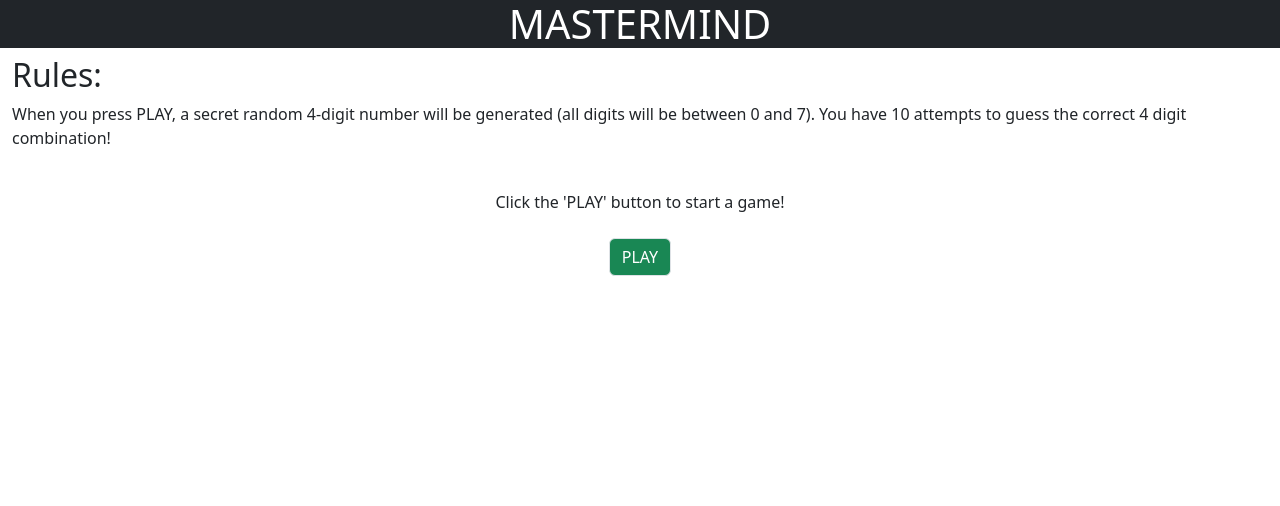
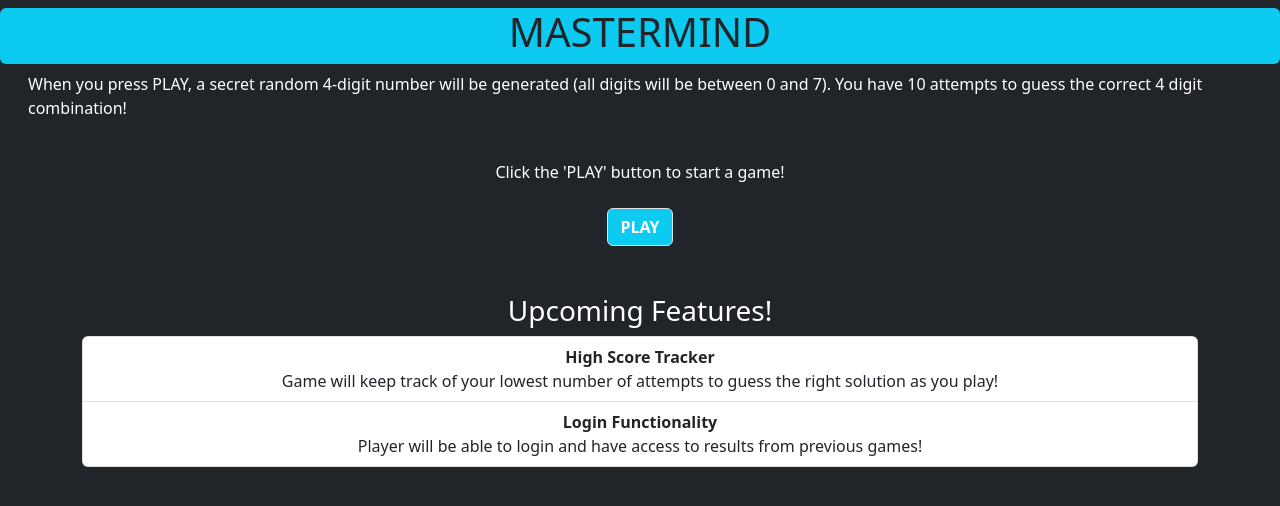
Before and after one commit to seyi91/mastermind, a website: page views/index.html in a window 1280 px wide. Drawn offline with nearby package versions, Linux system fonts and the light colour scheme; files that its build step writes are made by us from their sources; files whose address does not match are found by name.

Commit message:
remove unnecessary files

```diff
--- a/app.js
+++ b/app.js
@@ -7,8 +7,7 @@ app.set('views', __dirname + '/views');
 app.engine('html', require('ejs').renderFile);
 app.set("view engine", "html");
 
-
-app.use(express.static("public"));
+//configure my views and js folders
 app.use(express.static("views"));
 app.use(express.static("js"));
 
--- a/js/game.js
+++ b/js/game.js
@@ -14,6 +14,8 @@ let attempts = 0;
 let hiScore = 0;
 
 //Helper functions
+
+//retrieves the random 4 digit number from APi
 async function getRandNum() {
     try {
         const response = await axios.get("https://www.random.org/integers/?num=4&min=0&max=7&col=1&base=10&format=plain&rnd=new")
@@ -24,6 +26,7 @@ async function getRandNum() {
     }
 }
 
+//refreshes the page to start a new game
 function newGame() {
     location.reload();
 }
@@ -34,7 +37,7 @@ function checkIfEqual(answer, guess) {
     return false;
 }
 
-// creates a new table row to display user attempts, guesses, and hints
+// creates a new table row to display user attempts, guesses, and hints each turn
 function showUserFeedback() {
     //Select table body
     let tableBody = document.querySelector("tbody");
--- a/public/game.css
+++ /dev/null
@@ -1,28 +0,0 @@
-body {
-    background-color: whitesmoke;
-    display: flex;
-    justify-content: center;
-}
-
-#game {
-    text-align: center;
-    height: 650px;
-    width: 650px;
-    border: 1px solid black;
-}
-
-form {
-    margin: 30px;
-
-}
-
-.num-btn {
-    display: inline-flex;
-    height: 15px;
-    width: 15px;
-    padding: 5px;
-    margin: 5px;
-    border: 1px solid black;
-    text-align: center;
-    justify-content: center;
-}
--- a/public/index.css
+++ /dev/null
@@ -1,3 +0,0 @@
-body {
-    background-color: black;
-}
--- a/views/index.html
+++ b/views/index.html
@@ -1,20 +1,25 @@
 <!DOCTYPE html>
 <html lang="en">
+
 <head>
     <meta charset="UTF-8">
     <meta http-equiv="X-UA-Compatible" content="IE=edge">
     <meta name="viewport" content="width=device-width, initial-scale=1.0">
-    <title>Mastermind</title>
-    <link rel="stylesheet" href="index.css" type="text/html">
-    <link href="https://cdn.jsdelivr.net/npm/bootstrap@5.2.0-beta1/dist/css/bootstrap.min.css" rel="stylesheet" integrity="sha384-0evHe/X+R7YkIZDRvuzKMRqM+OrBnVFBL6DOitfPri4tjfHxaWutUpFmBp4vmVor" crossorigin="anonymous">
+    <title>Mastermind Home</title>
+    <link href="https://cdn.jsdelivr.net/npm/bootstrap@5.2.0-beta1/dist/css/bootstrap.min.css" rel="stylesheet"
+        integrity="sha384-0evHe/X+R7YkIZDRvuzKMRqM+OrBnVFBL6DOitfPri4tjfHxaWutUpFmBp4vmVor" crossorigin="anonymous">
 </head>
-<body>
-    <div class="container-fluid justify-content-center ">
-        <div class="row ">
-            <h1 class="text-bg-dark d-flex justify-content-center">MASTERMIND</h1>
+
+<body class="text-bg-dark">
+    <!-- NavBar -->
+    <nav class="navbar">
+        <div class="container-fluid justify-content-center bg-info text-dark rounded">
+            <h1>MASTERMIND</h1>
         </div>
-        <div class="row">
-            <h2>Rules:</h2>
+    </nav>
+
+    <!-- How to Play -->
+    <div class="row mx-3">
         <p>When you press PLAY, a secret random 4-digit number will be generated (all digits will be
             between 0 and 7). You have 10 attempts to guess the correct 4 digit combination!</p>
     </div>
@@ -26,11 +31,37 @@
     <div class="container">
         <div class="row">
             <div class="col text-center">
-                <button class=" btn bg-success text-white border"
+                <button class=" btn bg-success text-white border bg-info fw-bold"
                     onClick="window.location='http://localhost:5000/game'">PLAY</button>
             </div>
         </div>
     </div>
+
+    <!-- Upcoming Features Section -->
+    <div id="upcoming-features" class="container mt-5">
+        <div class="row">
+            <div class="col text-center">
+                <h3>Upcoming Features!</h3>
+                <ul class="list-group">
+                    <li class="list-group-item">
+                        <div class="fw-bold">
+                            High Score Tracker
+                        </div>
+                        Game will keep track of your lowest number of attempts to guess the right solution as you play!
+                        </li>
+                    <li class="list-group-item">
+                        <div class="fw-bold">
+                            Login Functionality
+                        </div>
+                        Player will be able to login and have access to results from previous games!
+                    </li>
+
+                </ul>
+            </div>
+        </div>
+    </div>
+
     <script src="index.js"></script>
 </body>
+
 </html>
```
Also changed, not shown: views/game.html (+11 -7 lines). Lines whose indentation alone changed are shown as unchanged.
